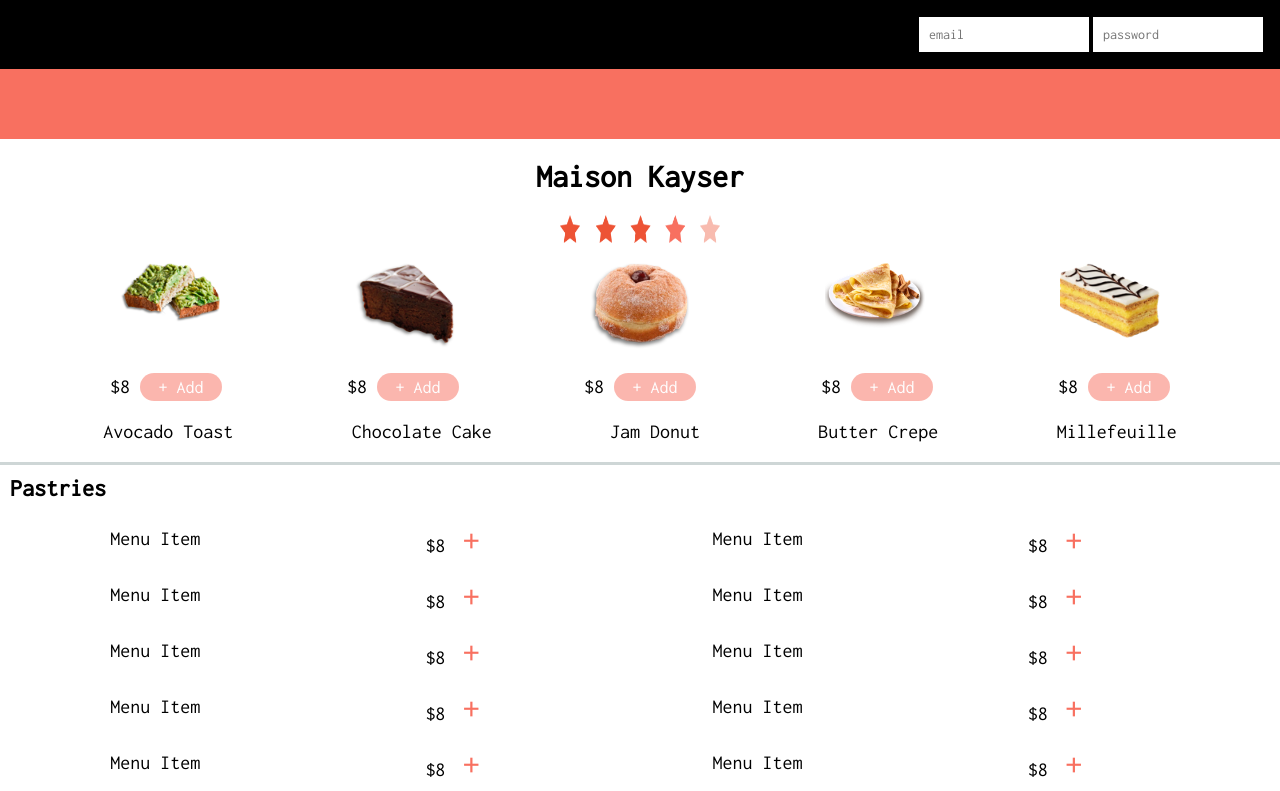
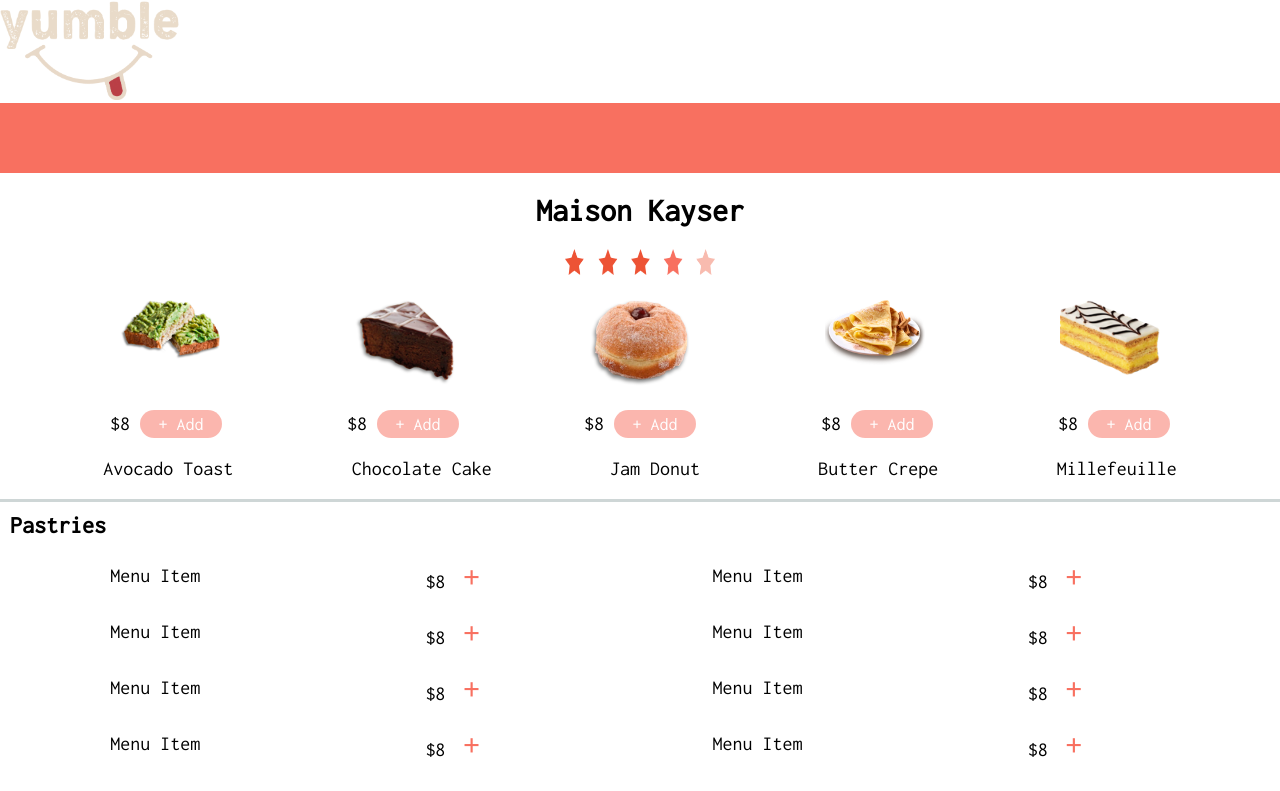
Before and after one commit to tara-mulvaney/yumble, a React (Create React App) app in the folder client/: page / in a window 1280 px wide. Shown: the top 791 px of the page. Built offline with nearby package versions, Linux system fonts and the light colour scheme.

Commit message:
styled and removed login

```diff
--- a/client/src/App.js
+++ b/client/src/App.js
@@ -2,7 +2,7 @@
 import "./App.css";
 // import { Link, Route } from "react-router-dom";
 
-// import Footer from "./components/Footer/Footer";
+import Footer from "./components/Footer/Footer";
 // import Home from "./components/Home/Home";
 import Header from "./components/Header/Header";
 // import RestaurantList from "./components/RestaurantList/RestaurantList";
@@ -13,7 +13,8 @@
     return (
       <div className="App">
         <Header />
-        <Menu />
+      <Menu />
+      <Footer />
       </div>
     );
   }
--- a/client/src/components/Header/Header.css
+++ b/client/src/components/Header/Header.css
@@ -1,24 +1,6 @@
 @import url("https://fonts.googleapis.com/css?family=Inconsolata");
 
-.login {
-    padding: 15px;
-    display: flex;
-    justify-content: flex-end;
+.home-logo {
+    width: 180px;
+    height: 100px;
 }
-
-.login input {
-    border: none;
-    padding: 10px;
-    margin: 2px;
-    width: 150px;
-    font-family: 'Inconsolata', monospace;
-    font-size: 14px;
-}
-
-input:focus {
-    outline: 0;
-}
-
-.header {
-    background-color: black;
-}
--- a/client/src/components/Header/Header.jsx
+++ b/client/src/components/Header/Header.jsx
@@ -1,12 +1,12 @@
 import React from "react";
-import LogInInput from "../Header/LogInInput";
 import "./Header.css";
+import logo from "../Home/yumble_logo.png";
 
 function Header() {
   return (
     <div>
       <div className="header">
-        <LogInInput />
+      <img src={logo} className="home-logo" alt="" />
       </div>
     </div>
   );
--- a/client/src/components/Header/LogInInput.jsx
+++ /dev/null
@@ -1,16 +0,0 @@
-import React from "react";
-import "./Header.css";
-
-function LogInInput() {
-  return (
-    <div>
-      <div className="login">
-        <input type="text" name="login" placeholder="email" />
-        <input type="text" name="password" placeholder="password" />
-        {/* <input type="submit">LogIn</input> */}
-      </div>
-    </div>
-  );
-}
-
-export default LogInInput;
--- a/client/src/components/RestaurantProfile/Menu.css
+++ b/client/src/components/RestaurantProfile/Menu.css
@@ -75,7 +75,7 @@
   height: 36px;
   background-color: white;
   color: #f87060;
-  font-size: 35px;
+  font-size: 34px;
   border: none;
   font-family: "Inconsolata", monospace;
   border-radius: 10px;
@@ -107,12 +107,12 @@
 
 .menu-image {
   width: 100px;
-  margin: 20px 0 0 0;
+  margin: 25px 0 0 0;
 }
 
 .star-rating-image {
-  width: 160px;
-  height: 28px;
+  width: 150px;
+  height: 26px;
 }
 
 .menu-item-spacing {
```
